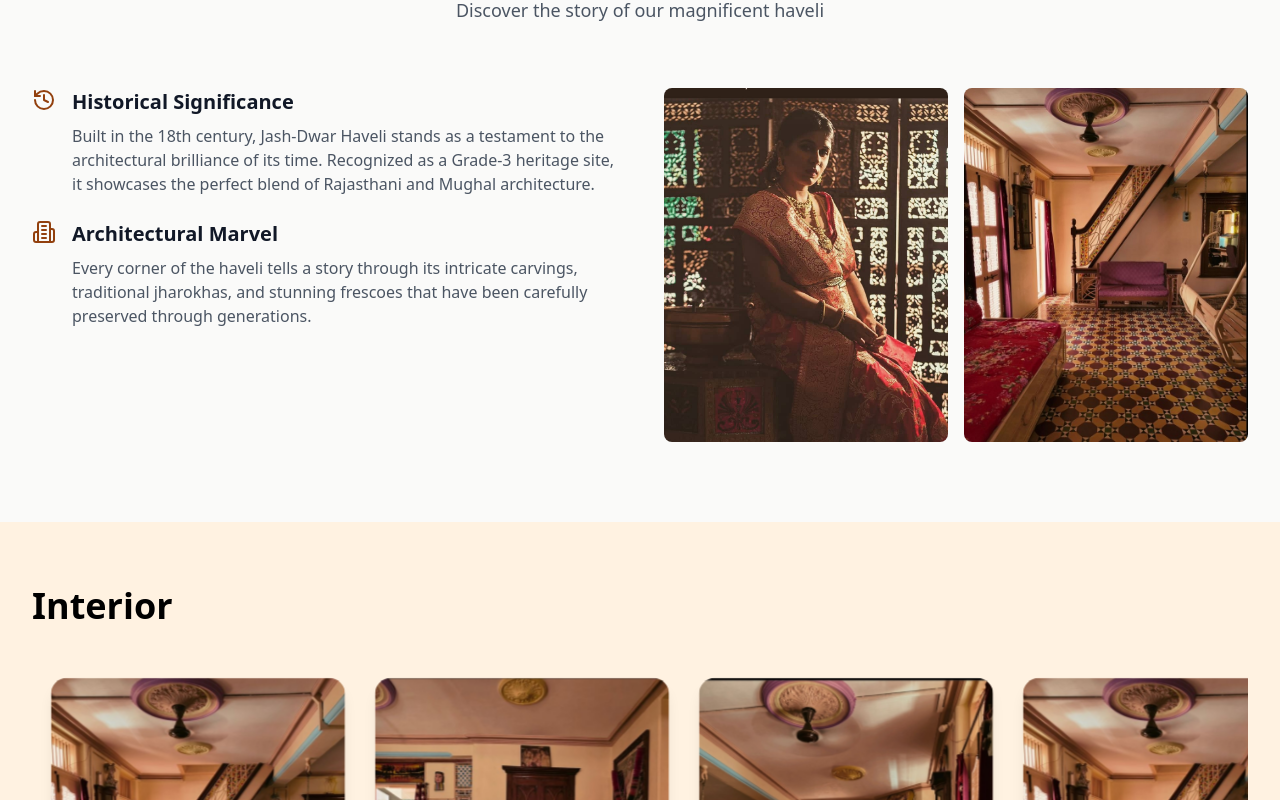
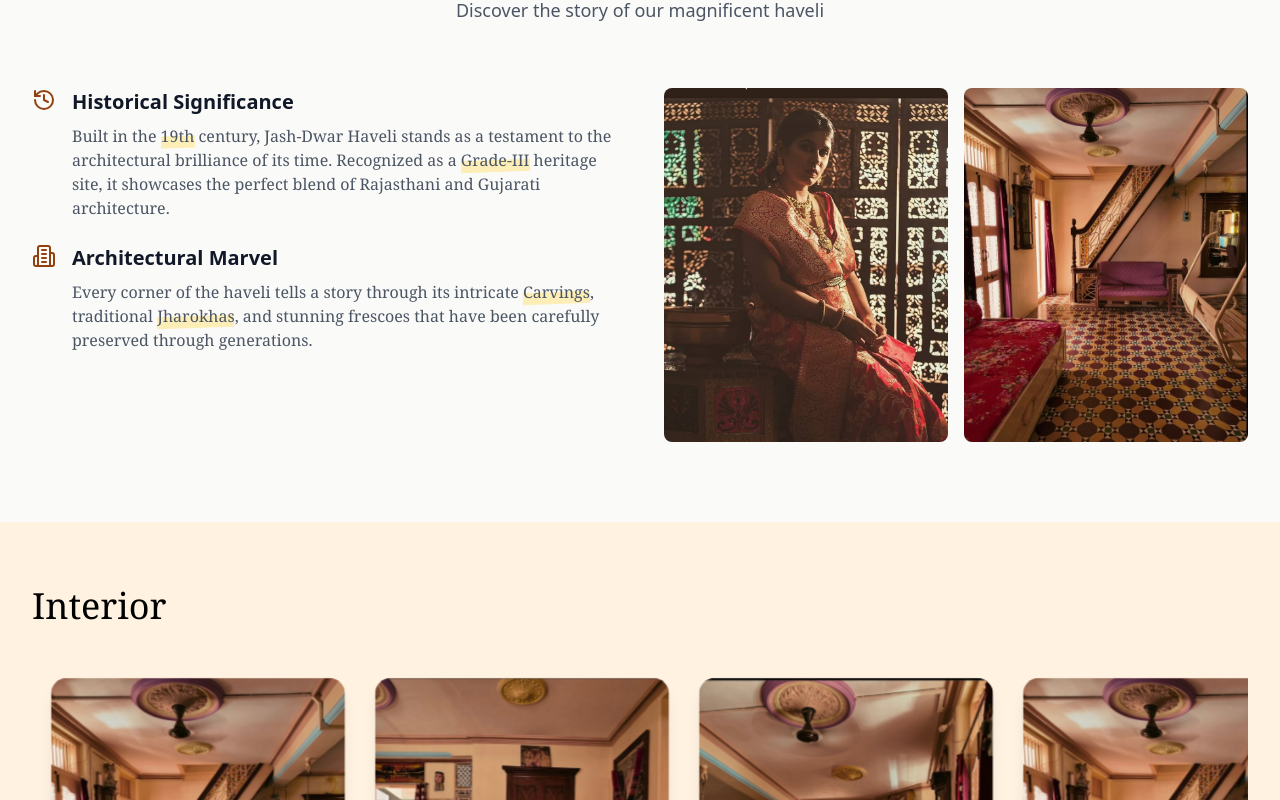
Before and after one commit to Tirth-chokshi/heritage-haveli, a React (Vite) app: page / in a window 1280 px wide. Shown: the part 940-1740 px from the top of the page. Built offline with nearby package versions, Linux system fonts and the light colour scheme.

Commit message:
changes made to accurate

```diff
--- a/src/components/About.tsx
+++ b/src/components/About.tsx
@@ -1,6 +1,14 @@
 import React from 'react';
 import { History, Building2 } from 'lucide-react';
-import { photo1, hal3 } from '../assests';
+import { hal3,photo1 } from '../assests';
+
+const HighlightedText = ({ children }) => (
+  <span className="relative inline-block group">
+    <span className="relative z-10 font-medium">{children}</span>
+    <span className="absolute bottom-0 left-0 w-full h-3 bg-amber-200/60 -rotate-2 group-hover:bg-amber-300/60 transition-all duration-300 transform group-hover:scale-110"></span>
+  </span>
+);
+
 const About = () => {
   return (
     <section id="about" className="py-20 bg-[#]">
@@ -18,9 +26,9 @@ const About = () => {
               </div>
               <div>
                 <h3 className="text-xl font-semibold text-gray-900 mb-2">Historical Significance</h3>
-                <p className="text-gray-600">
-                  Built in the 18th century, Jash-Dwar Haveli stands as a testament to the architectural brilliance of its time.
-                  Recognized as a Grade-3 heritage site, it showcases the perfect blend of Rajasthani and Mughal architecture.
+                <p className="text-gray-600 font-serif">
+                  Built in the <HighlightedText>19th</HighlightedText> century, Jash-Dwar Haveli stands as a testament to the architectural brilliance of its time.
+                  Recognized as a <HighlightedText>Grade-III</HighlightedText> heritage site, it showcases the perfect blend of Rajasthani and Gujarati architecture.
                 </p>
               </div>
             </div>
@@ -31,8 +39,8 @@ const About = () => {
               </div>
               <div>
                 <h3 className="text-xl font-semibold text-gray-900 mb-2">Architectural Marvel</h3>
-                <p className="text-gray-600">
-                  Every corner of the haveli tells a story through its intricate carvings, traditional jharokhas,
+                <p className="text-gray-600 font-serif">
+                  Every corner of the haveli tells a story through its intricate <HighlightedText>Carvings</HighlightedText>, traditional <HighlightedText>Jharokhas</HighlightedText>,
                   and stunning frescoes that have been carefully preserved through generations.
                 </p>
               </div>
--- a/src/components/Activities.tsx
+++ b/src/components/Activities.tsx
@@ -1,25 +1,22 @@
 import React from 'react';
-import { Calendar, Clock, Camera } from 'lucide-react';
+import { Calendar, Clock, Camera, Users } from 'lucide-react';
 
 const Activities = () => {
   const activities = [
     {
       icon: Calendar,
-      title: 'Heritage Walks',
-      description: 'Join our expert guides for an immersive tour of the haveli\'s history and architecture.',
-      schedule: 'Daily at 10 AM and 4 PM'
+      title: 'Heritage Visits',
+      description: 'Explore our haveli\'s rich cultural heritage through guided tours of its intricately carved halls, ornate chambers.',
     },
     {
       icon: Camera,
       title: 'Photography Sessions',
       description: 'Special access for pre-wedding shoots and professional photography.',
-      schedule: 'By appointment only'
     },
     {
-      icon: Clock,
-      title: 'Cultural Workshops',
-      description: 'Learn about traditional art, music, and crafts in our weekly workshops.',
-      schedule: 'Every Saturday at 11 AM'
+      icon: Users,
+      title: 'Festival Events',
+      description: 'Experience the vibrant festivals of India with our special events and celebrations.',
     }
   ];
 
@@ -42,7 +39,6 @@ const Activities = () => {
                 <Icon className="w-12 h-12 text-amber-800 mb-6" />
                 <h3 className="text-xl font-semibold text-gray-900 mb-3">{activity.title}</h3>
                 <p className="text-gray-600 mb-4">{activity.description}</p>
-                <p className="text-sm text-amber-800 font-medium">{activity.schedule}</p>
               </div>
             );
           })}
--- a/src/components/Contact.tsx
+++ b/src/components/Contact.tsx
@@ -16,23 +16,46 @@ const Contact = () => {
               <MapPin className="w-6 h-6 text-amber-800 flex-shrink-0" />
               <div>
                 <h3 className="text-lg font-semibold text-gray-900 mb-1">Location</h3>
-                <p className="text-gray-600">123 Heritage Lane, Jaipur, Rajasthan, India</p>
+                <p className="text-gray-600">1539, Jash-Dwar, Bhajgovind Vaid Ni Khadki, Sarangpur, Ahmedabad, Gujarat, India</p>
+              </div>
+            </div>
+            <div className="flex items-start space-x-4">
+              <Instagram className="w-6 h-6 text-amber-800 flex-shrink-0" />
+              <div>
+                <h3 className="text-lg font-semibold text-gray-900 mb-1">Instagram</h3>
+                <a
+                  href="https://www.instagram.com/jashdwar_haweli"
+                  target="_blank"
+                  rel="noopener noreferrer"
+                  className="text-amber-800 hover:text-amber-900 transition-colors"
+                >
+                  @jashdwar_haveli
+                </a>
               </div>
             </div>
 
-            <div className="flex items-start space-x-4">
-              <Clock className="w-6 h-6 text-amber-800 flex-shrink-0" />
-              <div>
-                <h3 className="text-lg font-semibold text-gray-900 mb-1">Visiting Hours</h3>
-                <p className="text-gray-600">Daily: 9:00 AM - 6:00 PM</p>
-              </div>
-            </div>
+
 
             <div className="flex items-start space-x-4">
               <Phone className="w-6 h-6 text-amber-800 flex-shrink-0" />
               <div>
                 <h3 className="text-lg font-semibold text-gray-900 mb-1">Phone</h3>
-                <p className="text-gray-600">+91 123 456 7890</p>
+                <p className="text-gray-600">+91 97370 88713</p>
+              </div>
+            </div>
+
+            <div className="flex items-start space-x-4">
+              <MessageCircle className="w-6 h-6 text-amber-800 flex-shrink-0" />
+              <div>
+                <h3 className="text-lg font-semibold text-gray-900 mb-1">WhatsApp</h3>
+                <a
+                  href="https://wa.me/9737088713"
+                  target="_blank"
+                  rel="noopener noreferrer"
+                  className="text-amber-800 hover:text-amber-900 transition-colors"
+                >
+                  Message us on WhatsApp
+                </a>
               </div>
             </div>
 
@@ -45,34 +68,14 @@ const Contact = () => {
             </div>
 
             <div className="flex items-start space-x-4">
-              <Instagram className="w-6 h-6 text-amber-800 flex-shrink-0" />
+              <Clock className="w-6 h-6 text-amber-800 flex-shrink-0" />
               <div>
-                <h3 className="text-lg font-semibold text-gray-900 mb-1">Instagram</h3>
-                <a
-                  href="https://instagram.com/jashdwarhaveli"
-                  target="_blank"
-                  rel="noopener noreferrer"
-                  className="text-amber-800 hover:text-amber-900 transition-colors"
-                >
-                  @jashdwarhaveli
-                </a>
+                <h3 className="text-lg font-semibold text-gray-900 mb-1">Visiting Hours</h3>
+                <p className="text-gray-600">Contact for Schdule</p>
               </div>
             </div>
 
-            <div className="flex items-start space-x-4">
-              <MessageCircle className="w-6 h-6 text-amber-800 flex-shrink-0" />
-              <div>
-                <h3 className="text-lg font-semibold text-gray-900 mb-1">WhatsApp</h3>
-                <a
-                  href="https://wa.me/911234567890"
-                  target="_blank"
-                  rel="noopener noreferrer"
-                  className="text-amber-800 hover:text-amber-900 transition-colors"
-                >
-                  Message us on WhatsApp
-                </a>
-              </div>
-            </div>
+
           </div>
 
           <form className="space-y-6">
--- a/src/components/Gallery.tsx
+++ b/src/components/Gallery.tsx
@@ -72,7 +72,7 @@ const Gallery = ({ images, title }: GalleryProps) => {
     <section className="bg-[#FFF2E1] py-16">
       <div className="max-w-7xl mx-auto px-4 sm:px-6 lg:px-8">
         <motion.h2
-          className="text-4xl font-bold mb-8"
+          className="text-4xl font-serif  mb-8"
           initial={{ opacity: 0, y: 20 }}
           animate={{ opacity: 1, y: 0 }}
           transition={{ duration: 0.6 }}
```
Also changed, not shown: src/main.tsx (line endings or trailing spaces).
